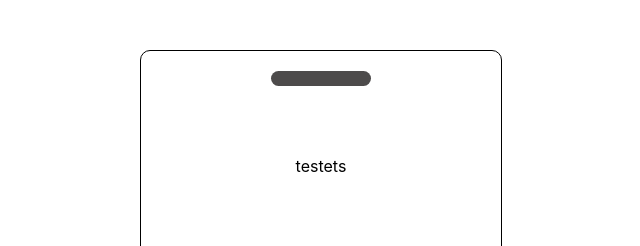
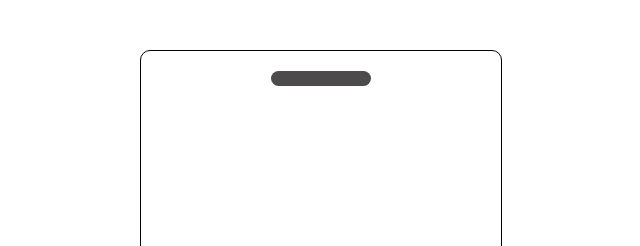
Before and after one commit to Jetom88/typescript_todolist, a React (Create React App) app: page / in a window 1280 px wide. Shown: the top 246 px of the page, without its empty margins (319-959 px from the left). Built offline with nearby package versions, Linux system fonts and the light colour scheme.

Commit message:
todoList 구현

```diff
--- a/public/index.html
+++ b/public/index.html
@@ -14,7 +14,7 @@
       manifest.json provides metadata used when your web app is installed on a
       user's mobile device or desktop. See https://developers.google.com/web/fundamentals/web-app-manifest/
     -->
-    <link rel="manifest" href="%PUBLIC_URL%/manifest.json" />
+    <link rel="/manifest" href="%PUBLIC_URL%/manifest.json" />
     <!--
       Notice the use of %PUBLIC_URL% in the tags above.
       It will be replaced with the URL of the `public` folder during the build.
--- a/src/App.tsx
+++ b/src/App.tsx
@@ -2,26 +2,46 @@ import { ChangeEvent, useState } from "react";
 import "./App.css";
 import TodoList from "./components/TodoList";
 
+export type Todo = {
+  id: number;
+  content: string;
+  isComplete: boolean;
+};
+
 let nextId = 0;
 
 function App() {
-  const [form, setForm] = useState({
+  const [todos, setTodos] = useState<Todo[]>([]);
+  const [form, setForm] = useState<Todo>({
     id: nextId++,
     content: "",
     isComplete: false,
   });
 
-  const onChange = (e) => {};
+  const onChange = (e: ChangeEvent<HTMLInputElement>) => {
+    setForm({ ...form, content: e.target.value });
+  };
+
+  const onSubmit = () => {
+    setTodos([...todos, form]);
+
+    setForm({
+      ...form,
+      id: form.id + 1,
+      content: "",
+      isComplete: false,
+    });
+  };
 
   return (
     <div className="App">
       <div className="deco" />
       <div className="container">
-        <TodoList />
+        <TodoList todos={todos} />
 
         <div className="addContents">
           <input name="content" className="input" onChange={onChange} />
-          <button type="submit" className="btn">
+          <button type="submit" className="btn" onClick={onSubmit}>
             제출
           </button>
         </div>
--- a/src/components/TodoList.tsx
+++ b/src/components/TodoList.tsx
@@ -1,9 +1,18 @@
+import { Todo } from "../App";
 import "../App.css";
 
-const TodoList = () => {
+type TodosProps = {
+  todos: Todo[];
+};
+
+const TodoList = ({ todos }: TodosProps) => {
   return (
     <ul className="todoList">
-      <li className="todo">testets</li>
+      {todos.map((todo) => (
+        <li key={todo.id} className="todo">
+          {todo.content}
+        </li>
+      ))}
     </ul>
   );
 };
```
